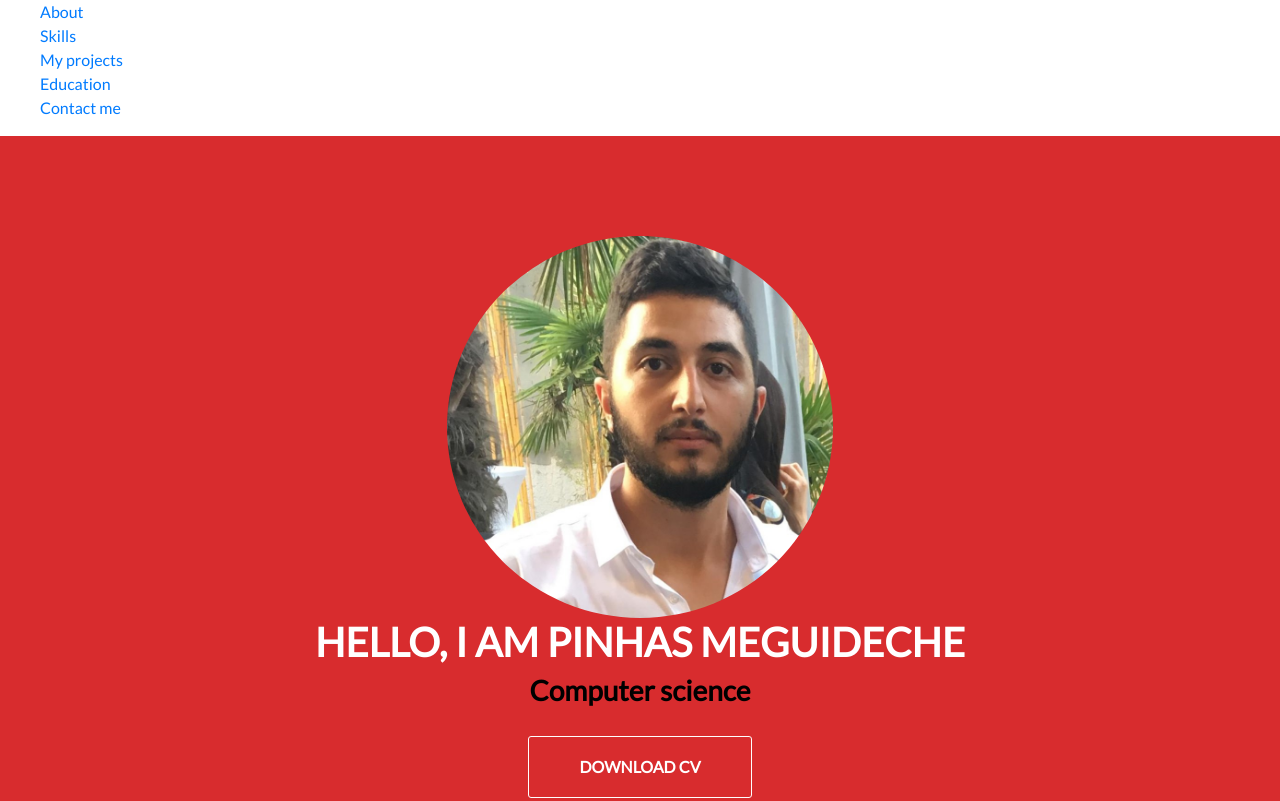
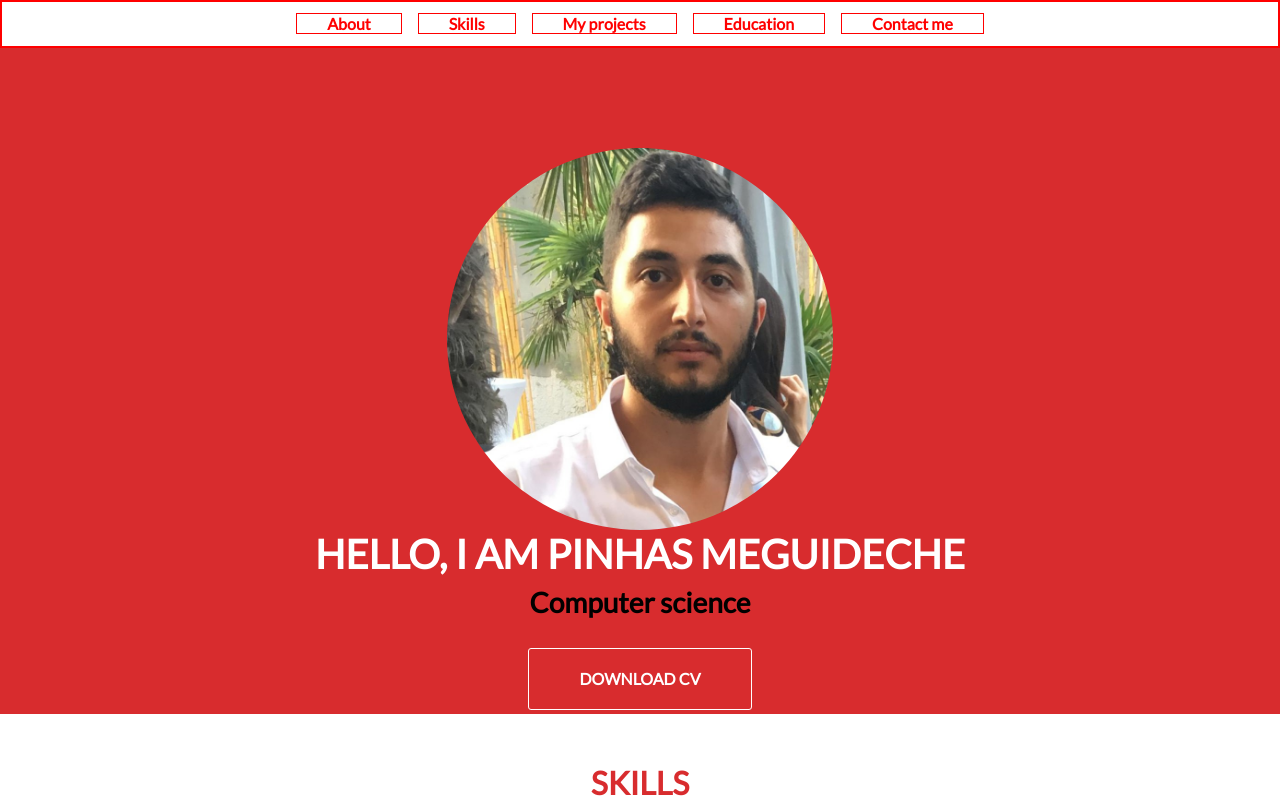
Before and after one commit to PinhasMeg/Portfolio, a PHP site: page / in a window 1280 px wide. Shown: the top 801 px of the page. Run offline with PHP 8.4, Linux system fonts and the light colour scheme.

Commit message:
Update style.css

```diff
--- a/css/style.css
+++ b/css/style.css
@@ -24,6 +24,51 @@ red-divider{
     height: 2px;
     background: #d82c2e;
     margin: auto auto;
+
+
+
+}
+/*MENU*/
+#menu{
+    background-color: white;
+}
+#nav {
+    border: 2px solid red;
+	padding: 10px;
+    margin: 0px;
+    text-align: center;
+
+
+}
+#nav li {
+    padding: 0.2em 1em;
+    text-decoration: none;
+    font-weight: bold;
+    border: 1px solid red;
+
+    border-top-color: red;
+    color: red;
+
+	display: inline;
+	list-style: none; /* nécessaire pour IE7 */
+    margin: 0.4em; padding: 0;
+
+
+
+}
+#nav li :hover{
+    transition: all 0.4s;
+    border-color: white;
+    border-left-color: black;
+    border-top-color: black;
+    color: white;
+    background-color: red;
+    display: inline-block;
+}
+#nav a {
+	display:inline-block;
+	margin: 0 30px;
+    color: red;
 
 
 
```
